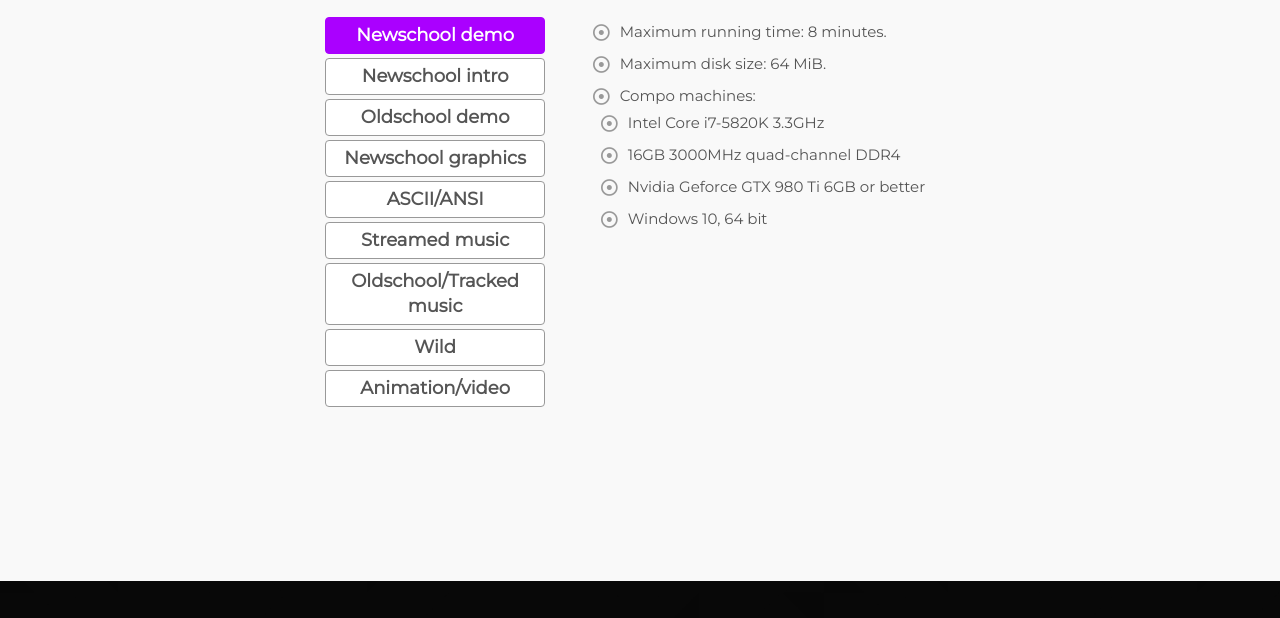
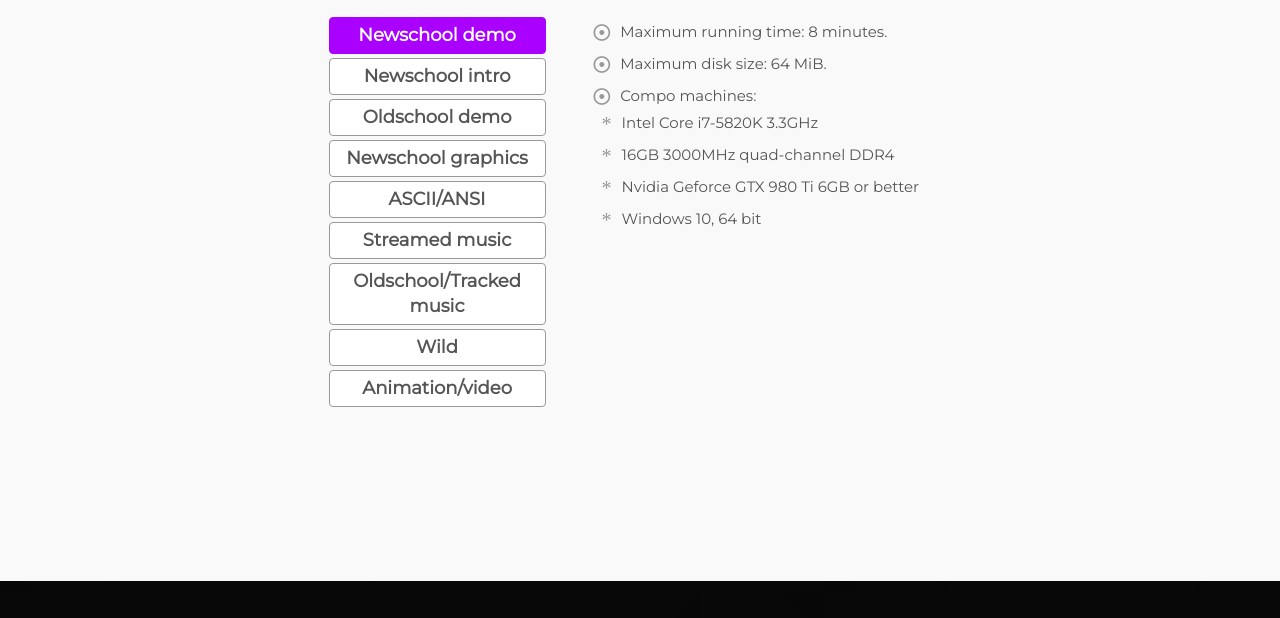
Before and after one commit to MrTimpi/edison, a website: page public/index.html in a window 1280 px wide. Shown: the part 4794-5412 px from the top of the page. Drawn offline with Linux system fonts and the light colour scheme; some packages are replaced by stand-ins of ours.

Commit message:
Style stuff

```diff
--- a/public/style.css
+++ b/public/style.css
@@ -2951,3 +2951,7 @@ table.visitor-container, table.orga-container {
 .input-box {
     text-align: center
 }
+
+li li::before {
+	content: "*" !important; /* second level li's */
+}
```
